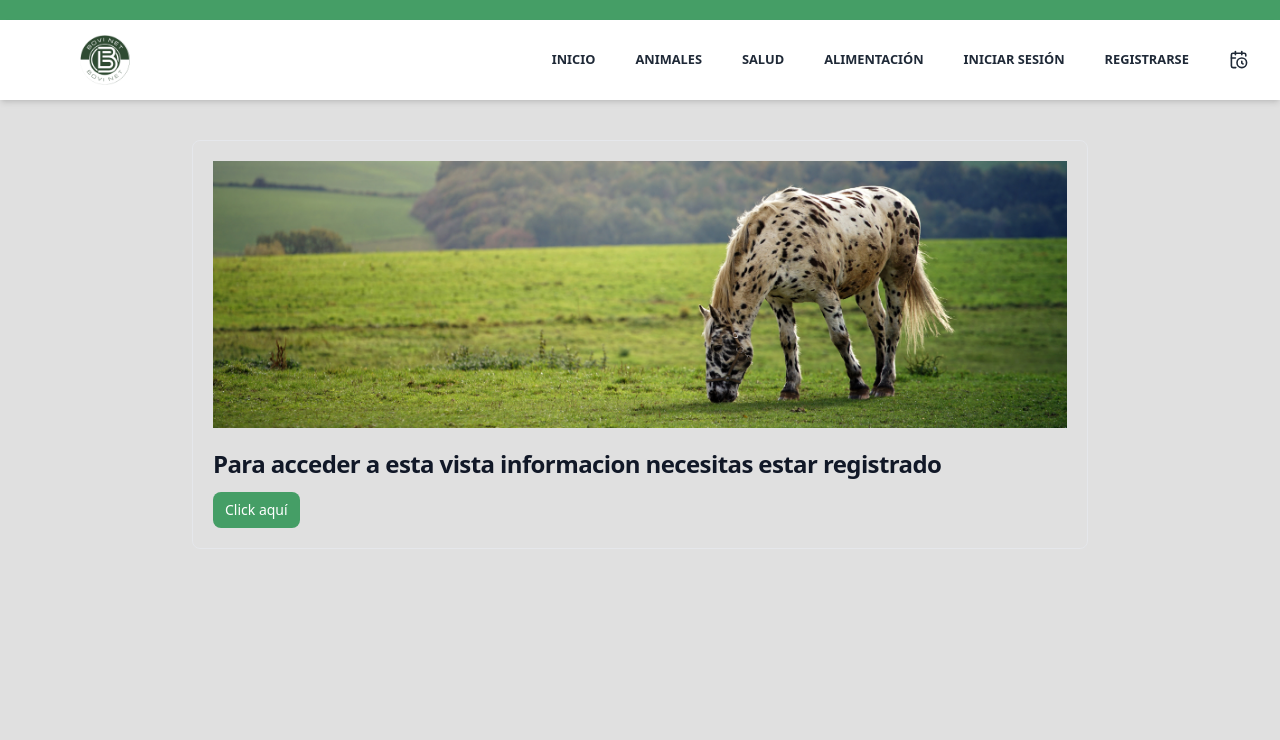
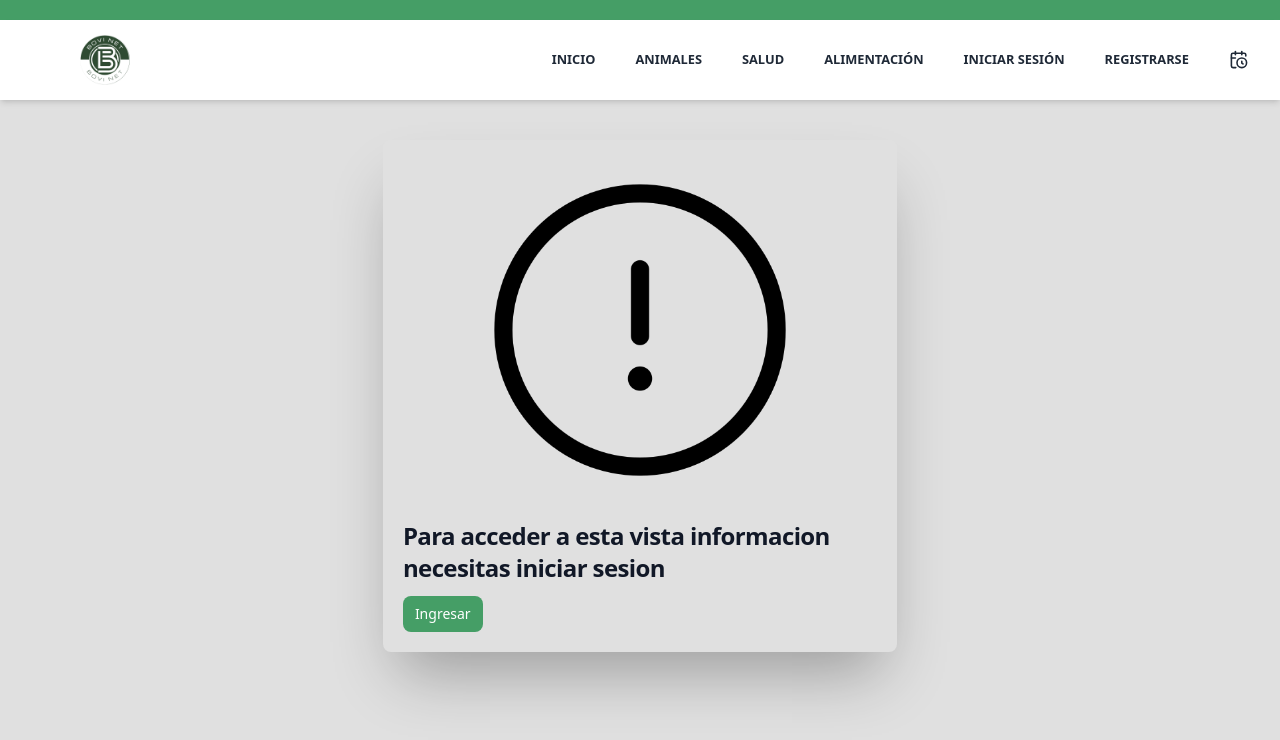
Before and after one commit to SamuelPelaezz131/ProyectAnimals, a React (Vite) app in the folder Client/: page /animals in a window 1280 px wide. Shown: the top 740 px of the page. Built offline with nearby package versions, Linux system fonts and the light colour scheme; what @midudev/tailwind-animations would draw is missing.

Commit message:
Advance code is beatiful

```diff
--- a/Client/src/pages/animals/animals.jsx
+++ b/Client/src/pages/animals/animals.jsx
@@ -1,19 +1,21 @@
 import React from 'react'
-import Error from "../../assets/img/FondoHorse.png"
+import Error from "../../assets/img/ImgError.jpg"
 
 function Animales() {
   return (
     <div className='primary w-full flex flex-col  items-center  mt-10  '>
       <div className="container1 flex flex-wrap justify-center ">
-        <div class="max-w-[70%] h-auto  border border-gray-200 rounded-lg shadowbg dark:border-gray-700">
+        <div class="max-w-[70%] h-auto rounded-lg shadow-3xl">
           <div class="p-5">
-          <img src={Error} className=' pb-5'/>
+            <div className='flex justify-center'>
+          <img src={Error} className=' pb-5 h-[45vh] items-center'/>
+            </div>
             <a href="#">
-              <h5 class="mb-2 text-2xl font-bold tracking-tight text-gray-900 ">Para acceder a esta vista informacion necesitas estar registrado</h5>
+              <h5 class="mb-2 text-2xl font-bold tracking-tight text-gray-900 ">Para acceder a esta vista informacion necesitas iniciar sesion</h5>
             </a>
             <p class="mb-3 font-normal text-gray-700 dark:text-gray-400"></p>
             <a href="/log" class="inline-flex items-center px-3 py-2 text-sm font-medium text-center text-white bg-[#459E66] rounded-lg">
-            Click aquí
+            Ingresar
             </a>
           </div>
         </div>
```
Also changed, not shown: Client/src/assets/img/ImgError.jpg (added), Client/src/pages/animals/animals.css (added).
